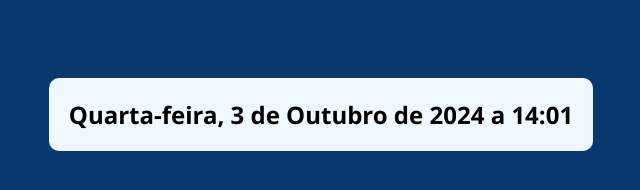
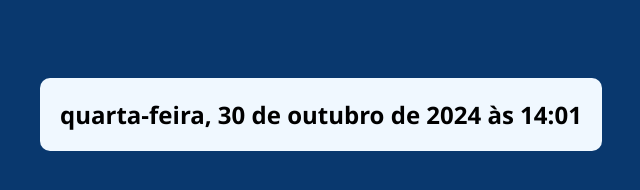
Before and after one commit to MatheusPereirajj/curso-javascript, a plain HTML site: page atividades/02 - switch e date/index.html in a window 1280 px wide. Shown: the whole page, without its empty margins (319-959 px from the left). Drawn offline with Linux system fonts and the light colour scheme; a web font is replaced by a local one.

Commit message:
10° commite - correção da atividade

```diff
--- a/atividades/02 - switch e date/index.html
+++ b/atividades/02 - switch e date/index.html
@@ -5,7 +5,8 @@
     <meta name="viewport" content="width=device-width, initial-scale=1.0">
     <title>Modelo</title>
     <link rel="stylesheet" href="style.css">
-    <script src="script.js" defer></script>
+    <!-- <script src="script.js" defer></script> -->
+    <script src="resolucaoProf.js" defer></script>
 </head>
 <body>
     <section class="container">
--- /dev/null
+++ b/atividades/02 - switch e date/resolucaoProf.js
@@ -0,0 +1,7 @@
+const resul = document.querySelector('.resultado');
+const data = new Date();
+const opcoes = {
+    dateStyle: 'full',
+    timeStyle: 'short' //não consigo identificar o pq q n está a parecendo a hora.
+}
+resul.innerHTML = data.toLocaleString('pt-BR', opcoes);
```
